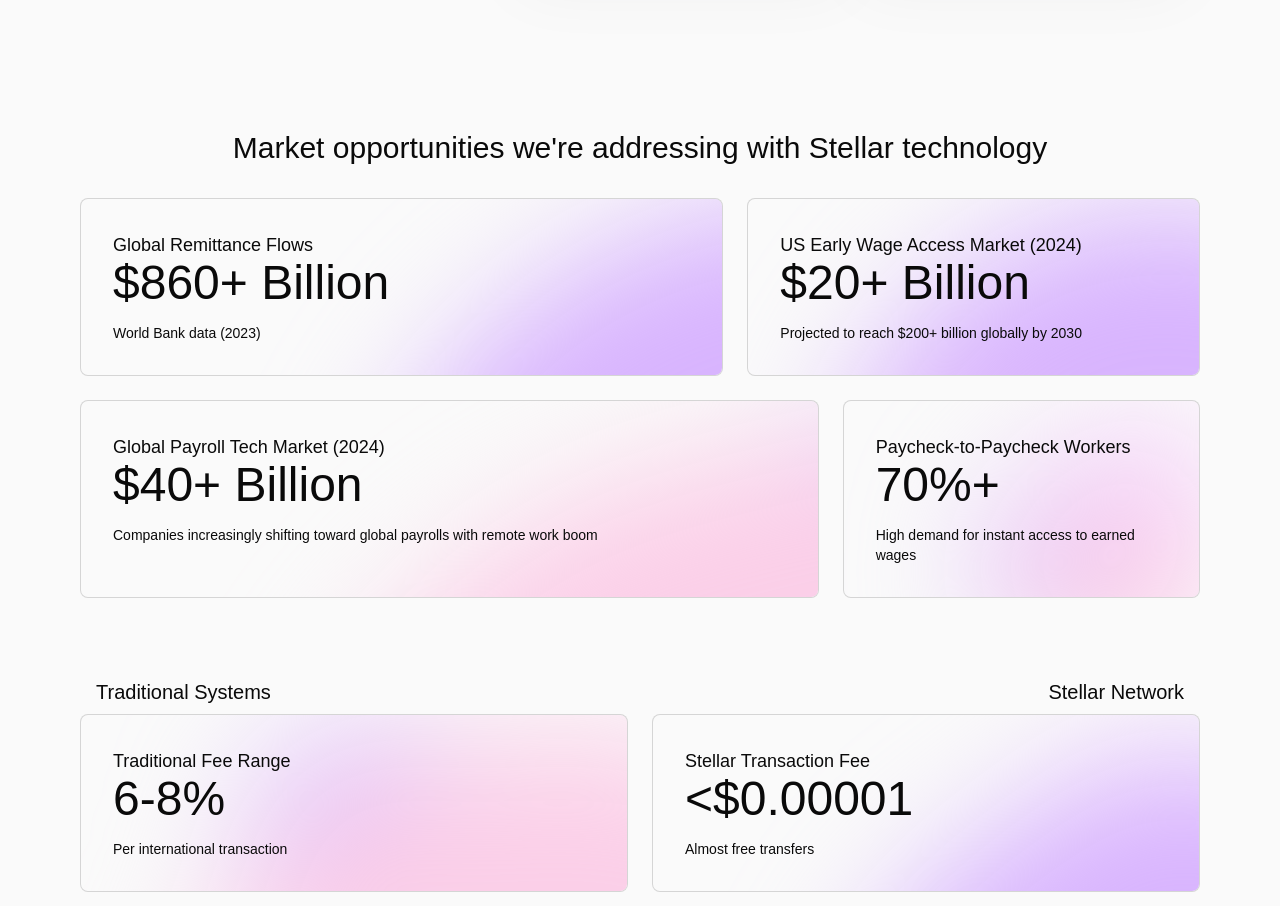
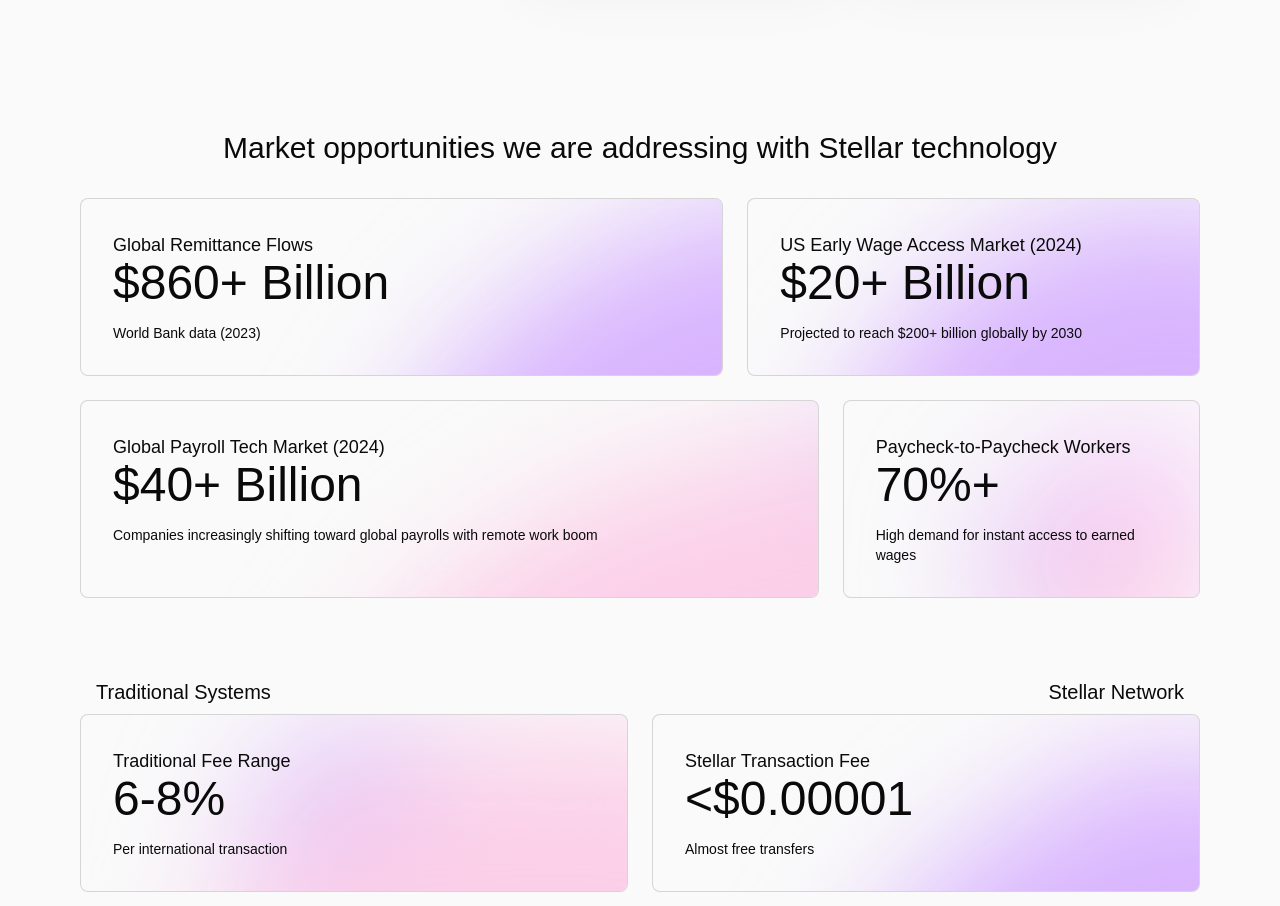
Before and after one commit to rajdeep-singha/stellar_pay, a Next.js app: page / in a window 1280 px wide. Shown: the part 3340-4246 px from the top of the page. Built offline with nearby package versions, Linux system fonts and the light colour scheme; a web font is replaced by a local one.

Commit message:
fix:waitlist,footer,page

```diff
--- a/src/app/page.tsx
+++ b/src/app/page.tsx
@@ -40,7 +40,7 @@
         className="scroll-m-25 mb-20 md:mb-40 max-w-6xl mx-auto"
       >
         <div className="text-center text-xl md:text-3xl mb-4 md:mb-8">
-          Market opportunities we're addressing with Stellar technology
+          Market opportunities we are addressing with Stellar technology
         </div>
         <Stats />
       </section>
--- a/src/components/Footer.tsx
+++ b/src/components/Footer.tsx
@@ -1,9 +1,8 @@
 "use client";
 import Link from "next/link";
 import Image from "next/image";
-import { motion } from "motion/react";
-import { Twitter, Linkedin, Github, Mail } from "lucide-react";
-import { Button } from "./ui/button";
+// import { motion } from "motion/react";
+// import { Button } from "./ui/button";
 
 export default function Footer() {
   const currentYear = new Date().getFullYear();
--- a/src/components/Waitlist.tsx
+++ b/src/components/Waitlist.tsx
@@ -118,7 +118,7 @@
                 className="flex items-center gap-2 text-sm p-3 rounded-md bg-primary/10 text-primary"
               >
                 <CheckCircle className="h-5 w-5" />
-                <span>You've been added to the waitlist!</span>
+                <span>You have been added to the waitlist</span>
               </motion.div>
             ) : submissionState === "error" ? (
               <motion.div
```
